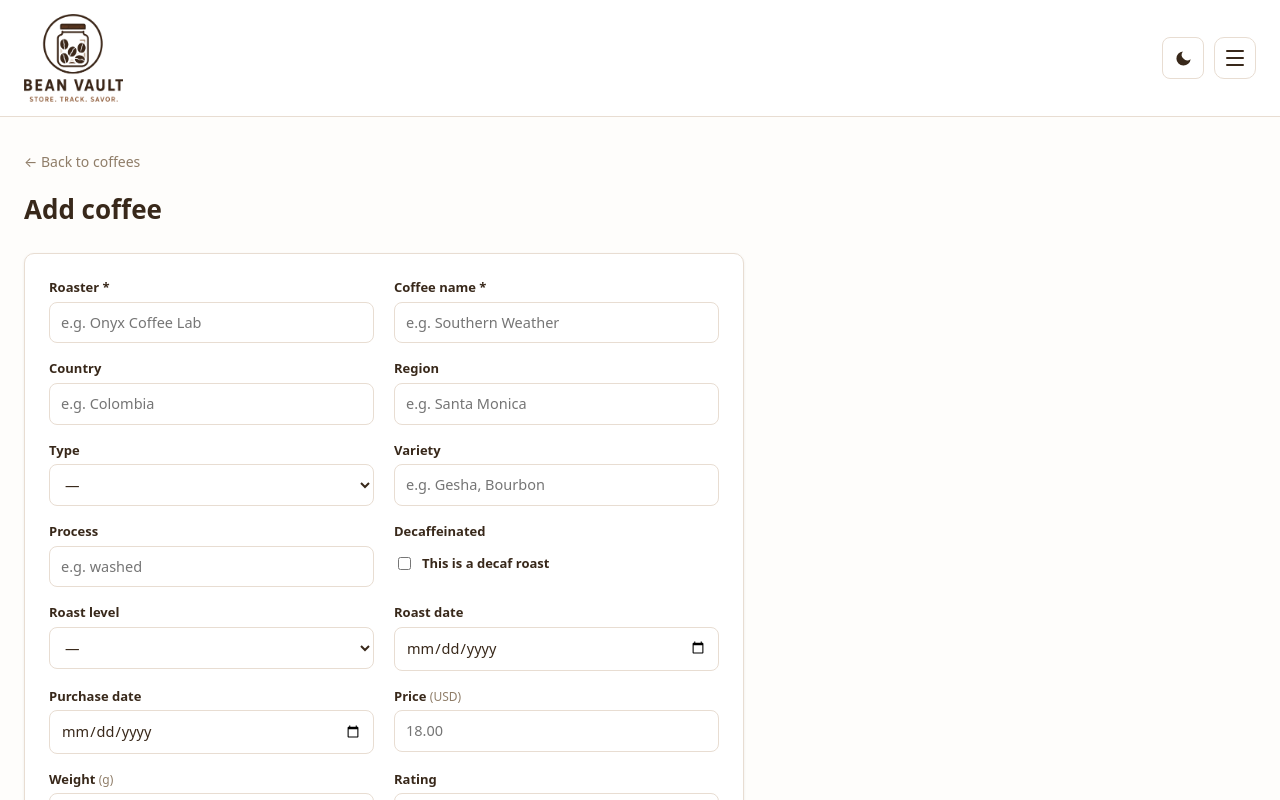
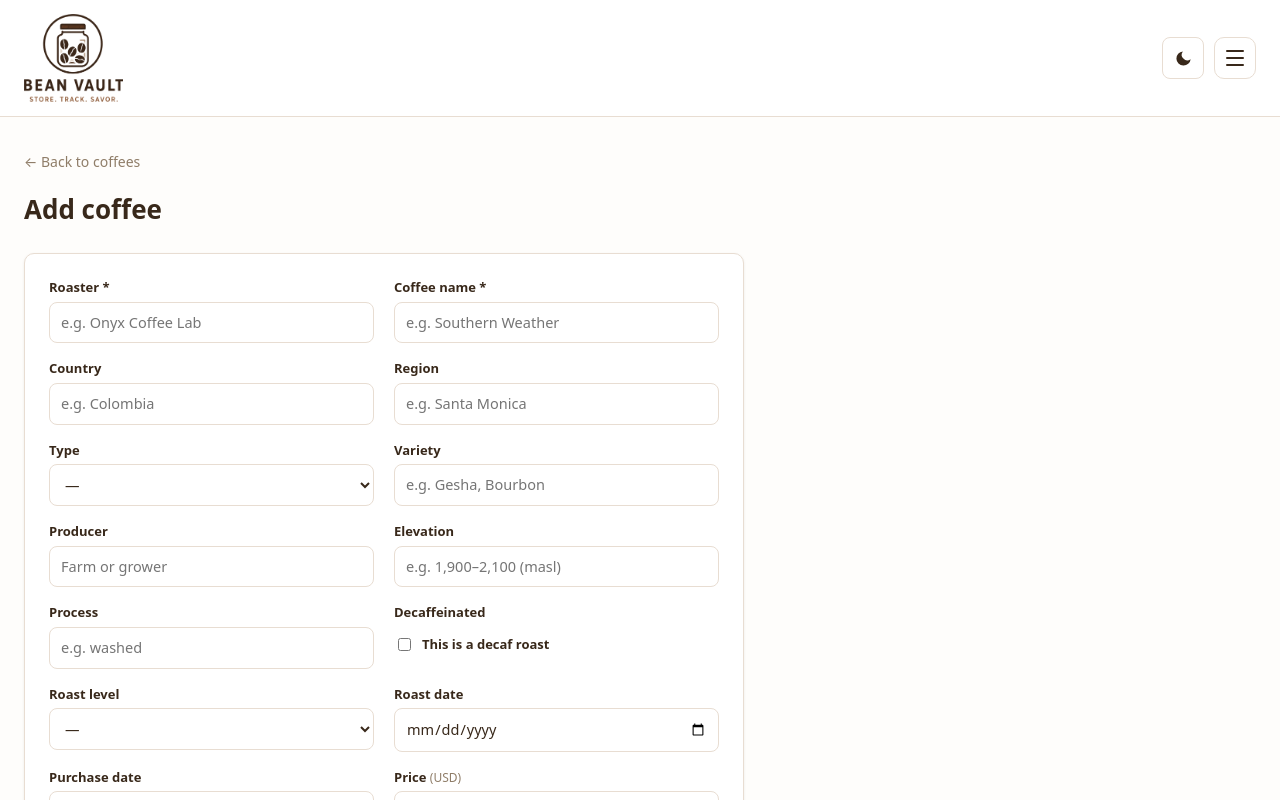
Before and after one commit to nmacy/bean-vault, a Next.js app: page /new in a window 1280 px wide. Shown: the top 800 px of the page. Built offline with nearby package versions, Linux system fonts and the light colour scheme.

Commit message:
Add missing producer/elevation fields to edit form

```diff
--- a/src/components/coffee-form.tsx
+++ b/src/components/coffee-form.tsx
@@ -79,10 +79,18 @@ export default function CoffeeForm({ action, coffee, submitLabel }: Props) {
               <option value="blend">Blend</option>
             </select>
           </div>
-          <div className="field">
-            <label htmlFor="variety">Variety</label>
-            <input id="variety" name="variety" defaultValue={coffee?.variety ?? ""} placeholder="e.g. Gesha, Bourbon" maxLength={120} />
-          </div>
+<div className="field">
+              <label htmlFor="variety">Variety</label>
+              <input id="variety" name="variety" defaultValue={coffee?.variety ?? ""} placeholder="e.g. Gesha, Bourbon" maxLength={120} />
+            </div>
+            <div className="field">
+              <label htmlFor="producer">Producer</label>
+              <input id="producer" name="producer" defaultValue={coffee?.producer ?? ""} placeholder="Farm or grower" maxLength={120} />
+            </div>
+            <div className="field">
+              <label htmlFor="elevation">Elevation</label>
+              <input id="elevation" name="elevation" defaultValue={coffee?.elevation ?? ""} placeholder="e.g. 1,900–2,100 (masl)" maxLength={40} onKeyDown={elevationKeyguard} onPaste={elevationPaste} />
+            </div>
           <div className="field">
             <label htmlFor="process">Process</label>
             <input id="process" name="process" list="process-list" defaultValue={coffee?.process ?? ""} placeholder="e.g. washed" maxLength={80} />
```
